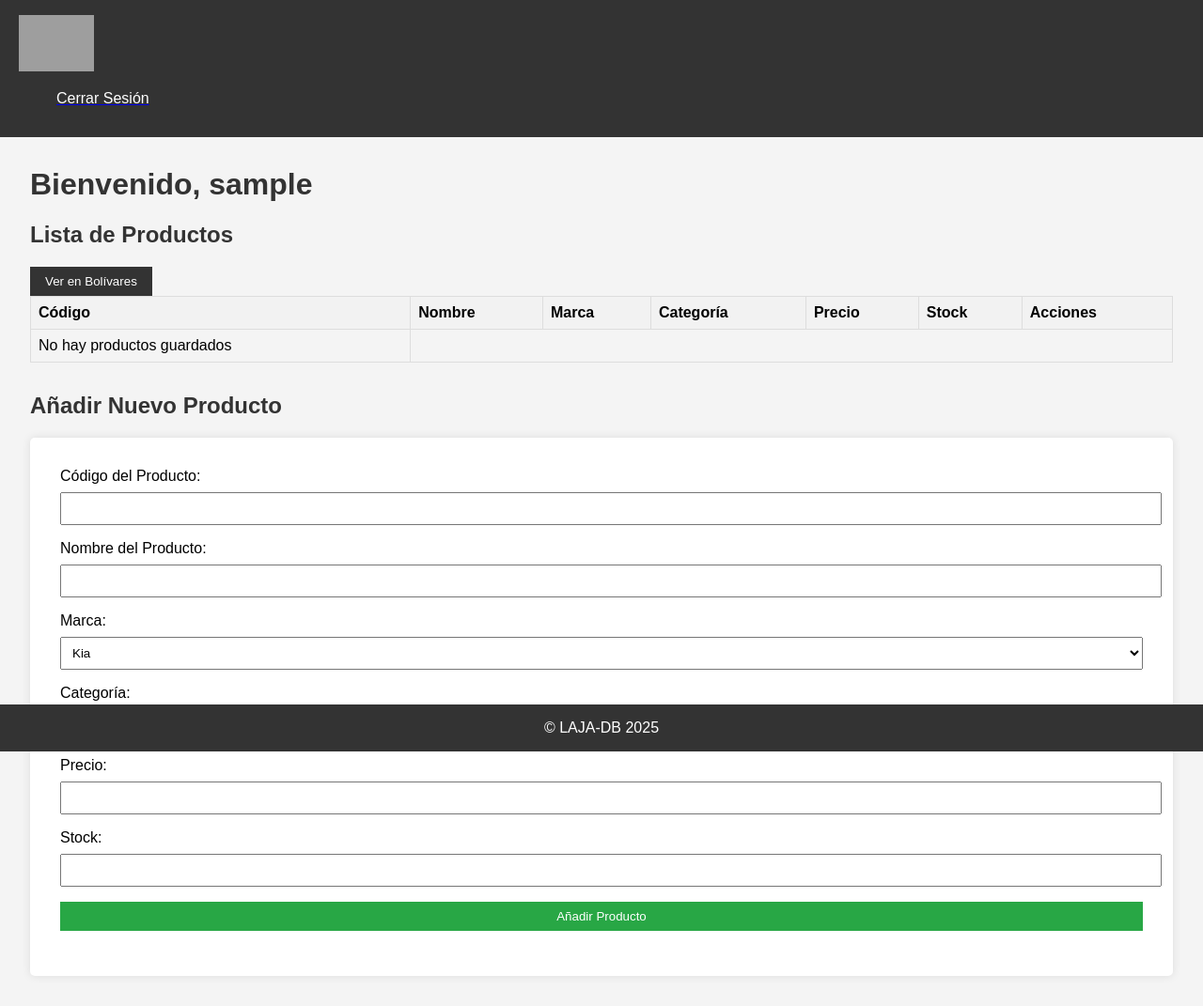
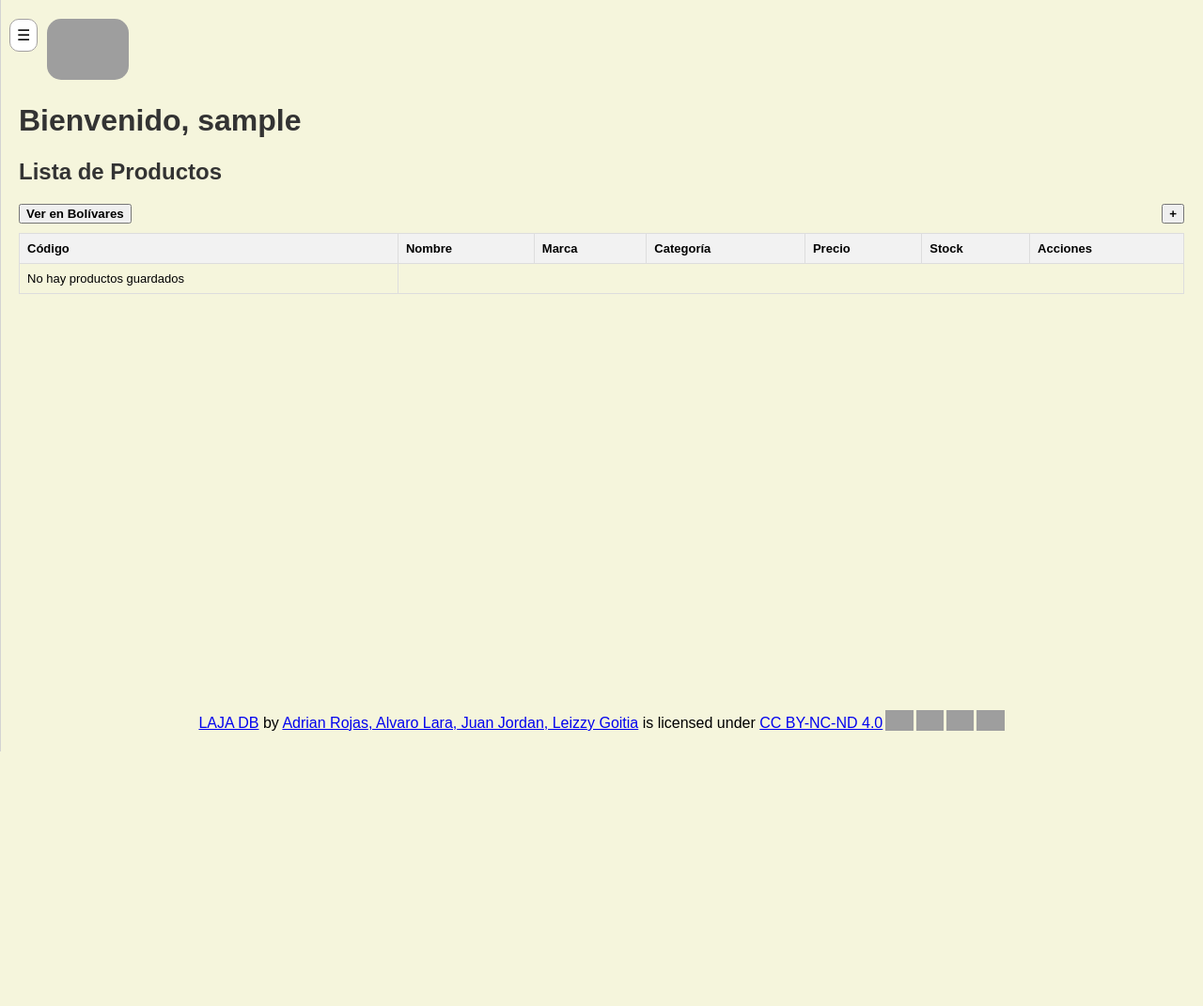
Before and after one commit to radrian05/laja-db, a PHP site: page /views/dashboard.php in a window 1280 px wide. Shown: the whole page at 94% size. After the commit the page ends 800 px from the top, so only its background shows below. Run offline with PHP 8.4, Linux system fonts and the light colour scheme; the visitor is signed in with stand-in values (Sample User, id 1); data that the repository does not hold is empty; grey boxes are pictures that could not be loaded.

Commit message:
edit + ui nueva + LICENSE

```diff
--- a/controllers/items.php
+++ b/controllers/items.php
@@ -62,7 +62,18 @@ class ItemController {
 
     public function updateItem($data) {
         $result = $this->itemModel->updateItem($data);
-        return $result;
+        if (isset($result) && is_array($result) && array_key_exists('success', $result)) {
+            if ($result['success']) {
+                flash('edit_item', 'Item modificado correctamente');
+                redirect('../views/dashboard.php#add-product');
+            } else {
+                flash('edit_item', 'Error al modificar el item');
+                redirect('../views/dashboard.php');
+            }
+        } else {
+            flash('edit_item', 'Error al procesar la solicitud');
+            redirect('../views/dashboard.php');
+        }
     }
 
     public function deleteItem($id) {
@@ -76,6 +87,9 @@ if($_SERVER['REQUEST_METHOD'] == 'POST'){
     switch($_POST['type']){
         case 'addItem':
             $ItemController->addItem();
+            break;
+        case 'editItem':
+            $ItemController->updateItem($_POST);
             break;
         default:
             //redirect("../views/dashboard.php");
@@ -97,6 +111,4 @@ if($_SERVER['REQUEST_METHOD'] == 'POST'){
             redirect('../views/dashboard.php');
     }
     }
-
-
 ?>
--- a/controllers/users.php
+++ b/controllers/users.php
@@ -103,7 +103,7 @@ class Users{
    public function createUserSession($user){
     $_SESSION['userId'] = $user->userId;
     $_SESSION['userName'] = $user->userName;
-    redirect("../views/dashboard.php");
+    redirect("../views/home.php");
    }
 
    //cierra la sesión
--- a/helpers/session_helper.php
+++ b/helpers/session_helper.php
@@ -3,7 +3,7 @@ if(!isset($_SESSION)){
     session_start();
 }
 
-function flash($name = '', $message = '', $class = 'form-message form-message-red'){
+function flash($name = '', $message = '', $class = 'alert'){
     if(!empty($name)){
         if(!empty($name)){
             if(!empty($message) && empty($_SESSION[$name])){
@@ -11,13 +11,18 @@ function flash($name = '', $message = '', $class = 'form-message form-message-re
                 $_SESSION[$name.'class'] = $class;
             }else if(empty($message) && !empty($_SESSION[$name])){
                 $class = !empty($_SESSION[$name. '_class']) ? $_SESSION[$name. '_class'] : $class;
-                echo '<div class="'.$class.'" >'.$_SESSION[$name].'</div>';
+                echo '<div class="'.$class.'">
+                        <span class="closebtn" onclick="this.parentElement.style.display=\'none\';">&times;</span>
+                        '.$_SESSION[$name].'
+                      </div>';
+
                 unset($_SESSION[$name]);
                 unset($_SESSION[$name.'_class']);
             }
        }
     }
 }
+
 
 function redirect($location){
     header("location: ".$location);
--- a/models/Item.php
+++ b/models/Item.php
@@ -43,7 +43,11 @@ class Item {
         $this->db->bind(':price', $data['price']);
         $this->db->bind(':stock', $data['stock']);
         $this->db->bind(':id', $data['id']);
-        return $this->db->execute();
+        if ($this->db->execute()) {
+            return ['success' => true, 'message' => 'Item modificado correctamente'];
+        } else {
+            return ['success' => false, 'message' => 'Error al modificar el item'];
+        }
     }
 
     public function deleteItem($id) {
--- /dev/null
+++ b/views/alert.js
@@ -0,0 +1,11 @@
+document.addEventListener("DOMContentLoaded", function() {
+    const alertBox = document.querySelector(".alert");
+    if (alertBox) {
+        setTimeout(() => {
+            alertBox.classList.add("fade-out");
+            setTimeout(() => {
+                alertBox.style.display = 'none';
+            }, 1000); // Espera a que termine la transición antes de ocultar el elemento
+        }, 3000); // 3 segundos antes de empezar a desvanecer
+    }
+});
--- a/views/dashboard.js
+++ b/views/dashboard.js
@@ -1,11 +1,33 @@
 document.addEventListener("DOMContentLoaded", function() {
+    moveSidebarOutsideBody();
+    setupToggleCurrencyButton();
+    setupEditButtons();
+    setupAddProductButton();
+    setupCloseAddProductButton();
+});
+
+function moveSidebarOutsideBody() {
+    const sidebar = document.querySelector(".sidebar");
+    if (sidebar) {
+        document.documentElement.insertBefore(sidebar, document.body);
+    }
+}
+
+function setupToggleCurrencyButton() {
     const toggleButton = document.getElementById("toggle-currency");
     if (toggleButton) {
         toggleButton.addEventListener("click", function() {
+            toggleCurrency(toggleButton);
+        });
+    }
+}
+
+function toggleCurrency(toggleButton) {
     const prices = document.querySelectorAll(".price");
-
-            // Tasa de cambio, esta puede ser actualizada según la tasa actual
-            const exchangeRate = 56; // Ejemplo: 1 USD = 56 Bs
+    const exchangeRate = parseFloat(document.getElementById('exchangeRateValue').value);
+    if (exchangeRate === 0){
+        return;
+    }
 
     if (toggleButton.textContent === "Ver en Bolívares") {
         prices.forEach((price) => {
@@ -22,6 +44,54 @@ document.addEventListener("DOMContentLoaded", function() {
         });
         toggleButton.textContent = "Ver en Bolívares";
     }
+}
+
+function setupEditButtons() {
+    const editButtons = document.querySelectorAll(".edit");
+    editButtons.forEach(button => {
+        button.addEventListener("click", function() {
+            openEditProductForm(button);
+        });
     });
 }
+
+function openEditProductForm(button) {
+    const row = button.closest("tr");
+    const id = row.id;
+    const code = row.querySelector("td:nth-child(1)").textContent;
+    const name = row.querySelector("td:nth-child(2)").textContent;
+    const brand = row.querySelector("td:nth-child(3)").textContent;
+    const category = row.querySelector("td:nth-child(4)").textContent;
+    const price = row.querySelector("td:nth-child(5)").textContent.replace('$', '');
+    const stock = row.querySelector("td:nth-child(6)").textContent;
+
+    const editForm = document.querySelector(".edit-product");
+    editForm.querySelector("input[name='id']").value = id;
+    editForm.querySelector("input[name='code']").value = code;
+    editForm.querySelector("input[name='name']").value = name;
+    editForm.querySelector("select[name='brand']").value = brand;
+    editForm.querySelector("select[name='category']").value = category;
+    editForm.querySelector("input[name='price']").value = price;
+    editForm.querySelector("input[name='stock']").value = stock;
+
+    editForm.classList.toggle("is-open");
+    editForm.scrollIntoView({ behavior: 'smooth' });
+}
+
+function setupAddProductButton() {
+    const addButton = document.querySelector(".add");
+    const addForm = document.querySelector(".add-product");
+    addButton.addEventListener('click', () => {
+        addForm.classList.toggle("is-open");
     });
+}
+
+function setupCloseAddProductButton() {
+    const closeButton = document.querySelector(".addClose");
+    const addForm = document.querySelector(".add-product");
+    if (closeButton) {
+        closeButton.addEventListener('click', () => {
+            addForm.classList.remove("is-open");
+        });
+    }
+}
--- a/views/dashboard.php
+++ b/views/dashboard.php
@@ -1,34 +1,36 @@
 <?php
     include_once '../helpers/session_helper.php';
     ensureLoggedIn();
-    include_once 'items.php'
+    include_once 'items.php';
+    require_once 'sidebar.php';
 ?>
 
 <!DOCTYPE html>
-<html lang="en">
+<html>
 <head>
     <meta charset="UTF-8">
     <meta http-equiv="X-UA-Compatible" content="IE=edge">
     <meta name="viewport" content="width=device-width, initial-scale=1.0">
-        <title>PHP Login System</title>
-        <link rel="stylesheet" href="dashstyle.css" type="text/css">
+    <title>Lista de Productos</title>
+    <link rel="stylesheet" href="sidebar.css" type="text/css">
 </head>
 
+<?php generateSidebar(basename($_SERVER['PHP_SELF'])); ?>
+
 <body>
-        <nav>
-            <img src="logo.jpeg" height="60px" alt="logo">
-            <ul>
-                <a href="../controllers/Users.php?q=logout"><li>Cerrar Sesión</li></a>
-            </ul>
-        </nav>
+    <main>
+        <?php flash('add_item') ?> <!--notificaciones-->
+        <?php flash('delete_item') ?>
 
-        <main>
-            <?php flash('add_item') ?>
-            <?php flash('delete_item') ?>
+        <span class="toggle">&#9776;</span>
+        <img class="logo" src="logo.jpeg">
         <h1 id="index-text">Bienvenido, <?php echo explode(" ", $_SESSION['userName'])[0]; ?> </h1>
-            <section id="product-list">
+        <section class="product-list">
             <h2>Lista de Productos</h2>
+            <div class="button-container">
                 <button id="toggle-currency">Ver en Bolívares</button>
+                <button class="add">+</button>
+            </div>
             <table>
             <thead>
                 <tr>
@@ -47,8 +49,8 @@
         </table>
         </section>
 
-            <section id="add-product">
-                <h2>Añadir Nuevo Producto</h2>
+        <section class="add-product">
+            <h1>Añadir Nuevo Producto</h1>
             <form action="../controllers/items.php" method="post">
                 <input type="hidden" name="type" value="addItem">
 
@@ -81,13 +83,58 @@
                 <input type="number" id="stock" name="stock" required>
 
                 <button type="submit">Añadir Producto</button>
+                <button type="button" class="addClose">Cancelar</button>
             </form>
+
         </section>
+
+        <div class="edit-product">
+            <h2>Editar Producto</h2>
+            <form action="../controllers/items.php" method="post">
+                <input type="hidden" name="type" value="editItem">
+                <input type="hidden" name="id" value="" required>
+                <label for="code">Código del Producto:</label>
+                <input type="text" id="code" name="code" required>
+
+                <label for="name">Nombre del Producto:</label>
+                <input type="text" id="name" name="name" required>
+
+                <label for="brand">Marca:</label>
+                <select id="brand" name="brand" required>
+                    <option value="Kia">Kia</option>
+                    <option value="Hyundai">Hyundai</option>
+                    <option value="Chevrolet">Chevrolet</option>
+                    <option value="Misc">Misceláneos</option>
+                </select>
+
+                <label for="category">Categoría:</label>
+                <select id="category" name="category" required>
+                    <option value="Categoria1">Categoria1</option>
+                    <option value="Categoria2">Categoria2</option>
+                    <option value="Categoria3">Categoria3</option>
+                    <option value="Accesorios">Accesorios</option>
+                </select>
+
+                <label for="price">Precio:</label>
+                <input type="number" id="price" name="price" step="0.01" required>
+
+                <label for="stock">Stock:</label>
+                <input type="number" id="stock" name="stock" required>
+
+                <button type="submit">Confirmar</button>
+                <button>Cancelar</button>
+            </form>
+        </div>
     </main>
+
     <footer>
-            <p>&copy; LAJA-DB <?php echo date("Y"); ?></p>
+        <p xmlns:cc="http://creativecommons.org/ns#" xmlns:dct="http://purl.org/dc/terms/"><a property="dct:title" rel="cc:attributionURL" href="https://github.com/radrian05/laja-db">LAJA DB</a> by <a rel="cc:attributionURL dct:creator" property="cc:attributionName" href="https://github.com/radrian05">Adrian Rojas, Alvaro Lara, Juan Jordan, Leizzy Goitia</a> is licensed under <a href="https://creativecommons.org/licenses/by-nc-nd/4.0/?ref=chooser-v1" target="_blank" rel="license noopener noreferrer" style="display:inline-block;">CC BY-NC-ND 4.0<img style="height:22px!important;margin-left:3px;vertical-align:text-bottom;" src="https://mirrors.creativecommons.org/presskit/icons/cc.svg?ref=chooser-v1" alt=""><img style="height:22px!important;margin-left:3px;vertical-align:text-bottom;" src="https://mirrors.creativecommons.org/presskit/icons/by.svg?ref=chooser-v1" alt=""><img style="height:22px!important;margin-left:3px;vertical-align:text-bottom;" src="https://mirrors.creativecommons.org/presskit/icons/nc.svg?ref=chooser-v1" alt=""><img style="height:22px!important;margin-left:3px;vertical-align:text-bottom;" src="https://mirrors.creativecommons.org/presskit/icons/nd.svg?ref=chooser-v1" alt=""></a></p>
     </footer>
 
+    <input type="hidden" id="exchangeRateValue" value="<?php echo isset($_SESSION['exchangeRate']) ? $_SESSION['exchangeRate'] : 00; ?>">
+
+    <script src="sidebar.js"></script>
     <script src="dashboard.js"></script>
+    <script src="alert.js"></script>
 </body>
 </html>
--- a/views/items.php
+++ b/views/items.php
@@ -8,16 +8,16 @@ function generateTable() {
     if ($items) {
         ?>
             <?php foreach ($items as $item) : ?>
-                <tr>
+                <tr id='<?php echo $item->ID; ?>'>
                     <td><?php echo $item->CODE; ?></td>
-                    <td><?php echo $item->NAME; ?></td>
+                    <td class="itemname"><?php echo $item->NAME; ?></td>
                     <td><?php echo $item->BRAND; ?></td>
                     <td><?php echo $item->CATEGORY; ?></td>
                     <td class="price"><?php echo $item->PRICE; ?>$</td>
                     <td><?php echo $item->STOCK; ?></td>
-                    <td>
-                    <button onclick="window.location.href = 'edit.php?id=<?php echo $item->ID; ?>'">Editar</button>
-                    <button class="delete" onclick="window.location.href = '../controllers/items.php?type=delete&id=<?php echo $item->ID; ?>'">Eliminar</button>
+                    <td class="actions">
+                        <button class="edit">Editar</button>
+                        <button class="delete" onclick="window.location.href = '../controllers/items.php?type=delete&id=<?php echo $item->ID; ?>'">Eliminar</button>
                     </td>
                 </tr>
             <?php endforeach;
--- /dev/null
+++ b/views/sidebar.css
@@ -0,0 +1,241 @@
+*{
+    font-family: Arial, sans-serif;
+    box-sizing: border-box;
+}
+
+body {
+    margin: 0px;
+    display: flex;
+    flex-direction: column;
+    min-height: 100vh;
+    background-color: beige;
+}
+
+h1, h2{
+    color: #333;
+}
+.fade-out {
+    opacity: 0;
+    transition: opacity 1s ease-out;
+}
+
+.toggle {
+    cursor: pointer;
+    position: fixed; /* Cambiado de absolute a fixed */
+    left: 10px; /* Ajusta según sea necesario */
+    padding: 7px;
+    background-color: white;
+    border-radius: 10px;
+    z-index: 1000; /* Asegúrate de que esté por encima de otros elementos */
+    border: 1px solid rgb(163, 160, 160);
+}
+
+.toggle.is-open{
+    display: none;
+}
+
+.sidebar {
+    background-color: white;
+    position: fixed;
+    float: left;
+    height: 100%;
+    border-right: 1px solid lightgray;
+    z-index: 1;
+    transition: 0.5s;
+    width: 0;
+    overflow-x: hidden; /*oculta elementos de la sidebar mientras no esté desplegada*/
+}
+
+.sidebar ul {
+    list-style-type: none;
+    padding: 0;
+}
+
+.sidebar ul li {
+    margin-bottom: 10px;
+}
+
+.sidebar ul li a {
+    width: 80%;
+    text-decoration: none;
+    color: black;
+    font-weight: bold;
+    padding: 10px 8px 10px 8px;
+    margin-left: 5px;
+    display: block;
+    border-radius: 10px;
+    transition: 0.3s;
+    white-space: nowrap;
+}
+
+.sidebar ul li a.active {
+    background-color: #f6be08;
+    color: black;
+
+}
+
+.sidebar a:hover{
+    background-color: lightgrey;
+}
+
+.sidebar .closeSidebarButton{
+    position: absolute;
+    top: 0;
+    right: 7px;
+    font-size: 36px;
+    margin-left: 50px;
+    color: #818181;
+    cursor: pointer;
+    transition: 0.3s;
+}
+
+.sidebar.is-open { /*hace ver la sidebar cuando está desplegada*/
+    width: 250px;
+}
+
+main {
+    flex: 1;
+    margin: 20px;
+}
+
+footer {
+    text-align: center;
+    padding: 5px;
+    position: relative;
+    width: 100%;
+    bottom: 0;
+}
+
+button{
+    font-weight: bold;
+}
+.logo {
+    margin-left: 30px;
+    height: 65px;
+    border-radius: 15px;
+}
+
+.logo img {
+    border-radius: 15px;
+}
+
+.alert {
+    display: flex;
+    justify-content: center;
+    align-items: center;
+    padding: 20px;
+    background-color: rgba(26, 110, 158, 0.8);
+    color: white;
+    margin-bottom: 15px;
+    position: fixed;
+    top: 20px; /* Ajusta la distancia desde la parte superior */
+    left: 50%;
+    transform: translateX(-50%);
+    z-index: 1000; /* Asegúrate de que el popup esté por encima de otros elementos */
+}
+
+.closebtn {
+    margin-left: 15px;
+    color: white;
+    font-weight: bold;
+    float: right;
+    font-size: 22px;
+    line-height: 20px;
+    cursor: pointer;
+    transition: 0.3s;
+}
+
+.closebtn:hover {
+    color: black;
+}
+
+table {
+    width: 100%;
+    border-collapse: collapse;
+    font-size: small;
+}
+
+table, th, td {
+    border: 1px solid #ddd;
+}
+
+th, td {
+    padding: 0.5rem;
+    text-align: left;
+}
+
+th {
+    background-color: #f2f2f2;
+}
+
+.add{
+    align-items: flex-end;
+}
+
+.button-container {
+    display: flex;
+    justify-content: space-between;
+    align-items: center;
+    margin-bottom: 10px;
+}
+
+.edit-product, .add-product {
+    display: none;
+    background-color: white;
+    padding: 0 10px 10px 10px;
+    border-radius: 10px;
+    box-shadow: 0 0 10px rgba(0, 0, 0, 0.5);
+    position: fixed;
+    top: 50%;
+    left: 50%;
+    transform: translate(-50%, -50%);
+    z-index: 1000;
+    width: 80%;
+    max-width: 550px;
+}
+
+.edit-product.is-open, .add-product.is-open {
+    display: block;
+}
+
+.edit-product form, .add-product form {
+    display: flex;
+    flex-direction: column;
+}
+
+.edit-product label, .add-product label {
+    margin-top: 10px;
+    font-weight: bold;
+}
+
+.edit-product input,
+.edit-product select,
+.edit-product button,
+.add-product input,
+.add-product select,
+.add-product button{
+    margin-top: 5px;
+    padding: 10px;
+    border: 1px solid #ddd;
+    border-radius: 5px;
+    font-size: 16px;
+}
+
+.edit-product button, .add-product button {
+    margin-top: 20px;
+    background-color: #f6be08;
+    color: rgb(0, 0, 0);
+    border: none;
+    cursor: pointer;
+}
+
+.edit-product button:hover, .add-product button:hover {
+    background-color: #f6be08;
+}
+
+footer{
+    text-align: center;
+    position: fixed;
+    width: 100%;
+    bottom: 0;
+}
--- /dev/null
+++ b/views/sidebar.js
@@ -0,0 +1,14 @@
+const $toggle = document.querySelector(".toggle")
+const $sidebar = document.querySelector(".sidebar");
+const $main = document.querySelector(".main");
+const $closeSidebarButton = document.querySelector(".closeSidebarButton");
+
+$toggle.addEventListener('click', () => {
+    $sidebar.classList.toggle("is-open");
+    $toggle.classList.toggle("is-open");
+});
+
+$closeSidebarButton.addEventListener('click', () => {
+    $sidebar.classList.remove("is-open");
+    $toggle.classList.remove("is-open");
+});
--- /dev/null
+++ b/views/sidebar.php
@@ -0,0 +1,26 @@
+<?php
+$current_page = basename($_SERVER['PHP_SELF']);
+
+function generateSidebar($current_page) {
+    $pages = [
+        'home.php' => 'Inicio',
+        'dashboard.php' => 'Lista de Productos',
+        '../controllers/Users.php?q=logout' => 'Cerrar Sesión'
+    ];
+
+    echo '<div class="sidebar">';
+    echo '<span class="closeSidebarButton">&times;</span>';
+    echo '<ul>';
+    foreach ($pages as $file => $name) {
+        //$active = ($file === $current_page) ? 'active' : '';
+        //echo "<li><a href='$file' class='$active'>$name</a></li>";
+        if ($file === $current_page) {
+            echo "<li><a href='$file' class='active'>$name</a></li>";
+        }else {
+            echo "<li><a href='$file'>$name</a></li>";
+        }
+    }
+    echo '</ul>';
+    echo '</div>';
+}
+?>
```
Also changed, not shown: index.php (+9 -6 lines), views/home.php (added, +50 -0 lines), views/set_exchange_rate.php (added, +28 -0 lines), views/style.css (+15 -0 lines), views/dashstyle.css (line endings or trailing spaces), 1 other file. Lines whose indentation alone changed are shown as unchanged.
